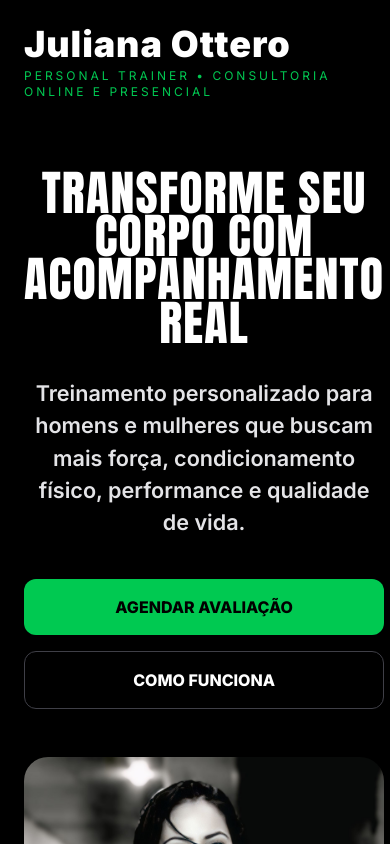
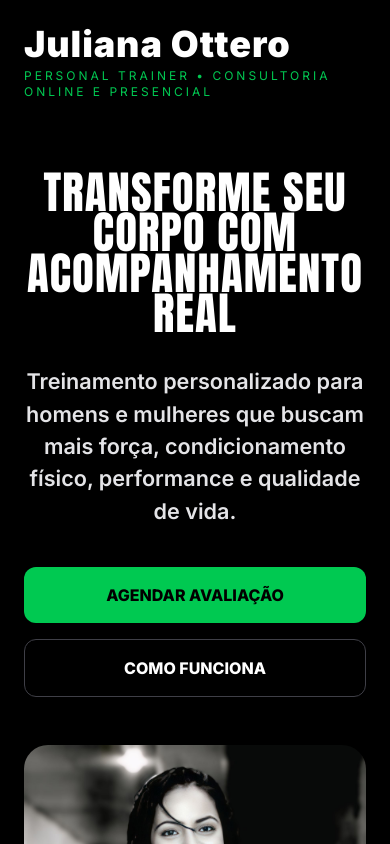
Before and after one commit to dominguesinglid-stack/leadify, a Next.js app: page /juliana in a window 390 px wide. Shown: the top 844 px of the page. Built offline with nearby package versions, Linux system fonts and the light colour scheme.

Commit message:
corrige overflow hero mobile

```diff
--- a/app/juliana/page.tsx
+++ b/app/juliana/page.tsx
@@ -41,7 +41,7 @@ export default function PersonalTrainerPage() {
     <div className="grid gap-12 lg:grid-cols-2">
     <div className="pt-4 text-center lg:text-left">
 
-      <h1 className={`${anton.className} max-w-full text-[3rem] uppercase leading-[0.9] tracking-wide sm:text-5xl md:max-w-4xl md:text-7xl`}>
+      <h1 className={`${anton.className} max-w-full text-[2.8rem] uppercase leading-[0.9] tracking-wide sm:text-5xl md:max-w-4xl md:text-7xl`}>
         TRANSFORME SEU CORPO COM ACOMPANHAMENTO REAL
       </h1>
 
```
